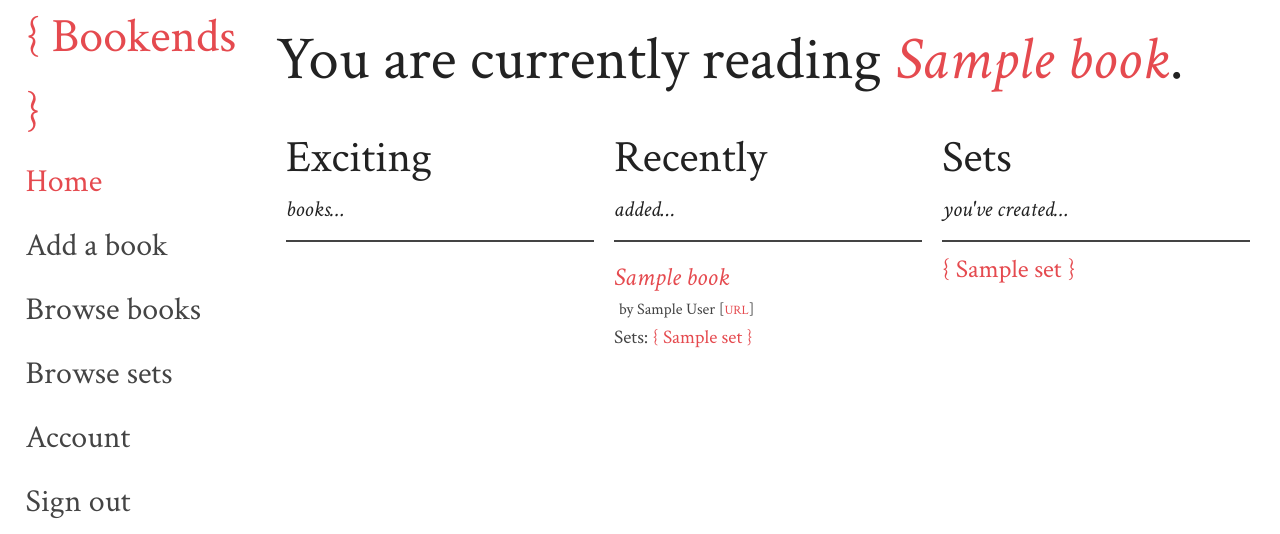
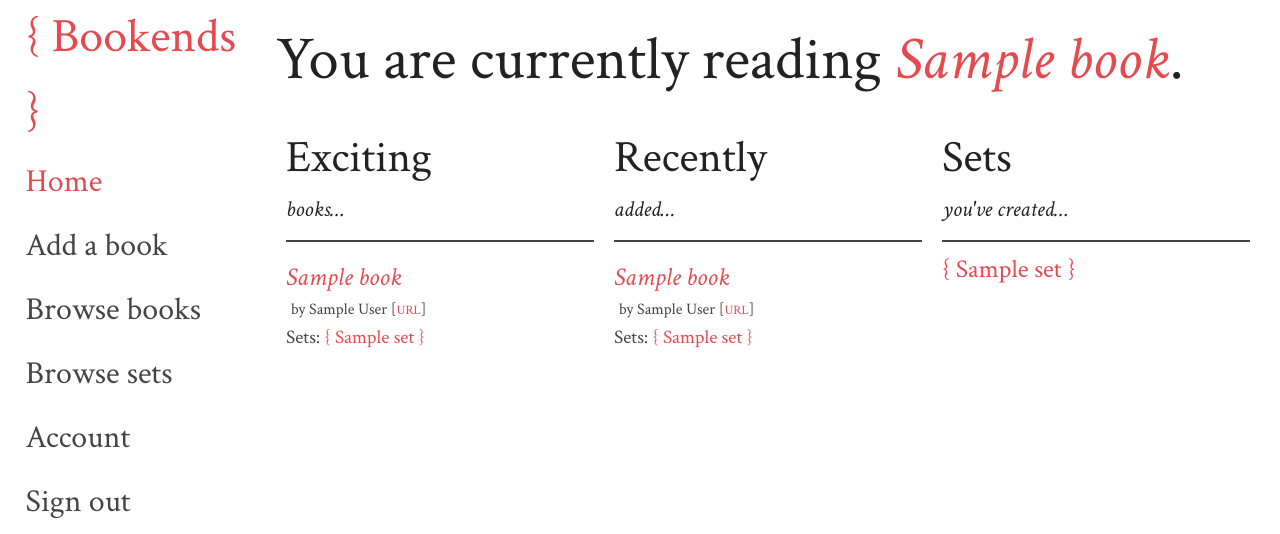
Before and after one commit to billjedi/bookends, a Flask app: page / in a window 1280 px wide. Shown: the top 534 px of the page. Run offline with Flask 2, Linux system fonts and the light colour scheme; a user stored in the database is signed in; tables that the repository leaves empty hold one stand-in row (values such as "Sample post"); parts of the project's set-up code (start-up, migrations or seed data) failed here and were passed over.

Commit message:
Now fix it for real

```diff
--- a/bookends/templates/app_index.html
+++ b/bookends/templates/app_index.html
@@ -13,7 +13,7 @@
     <div class="grid-33">
         <h2>Exciting<br><small>books&hellip;</small></h2>
         <hr>
-        {% for book in books_excited %}
+        {% for book in books_exciting %}
             {{ book_card(book) }}
         {% endfor %}
     </div>
```
